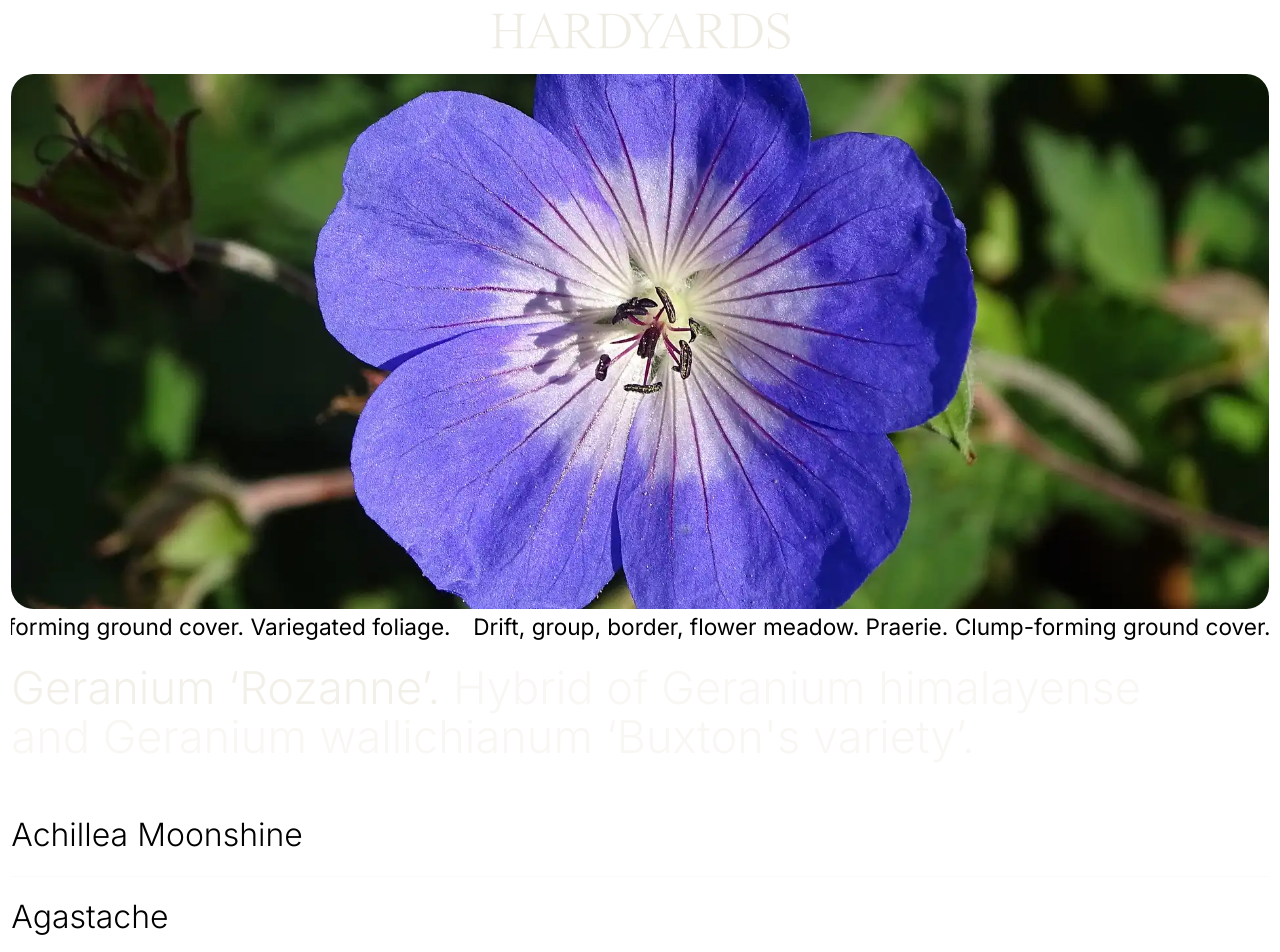
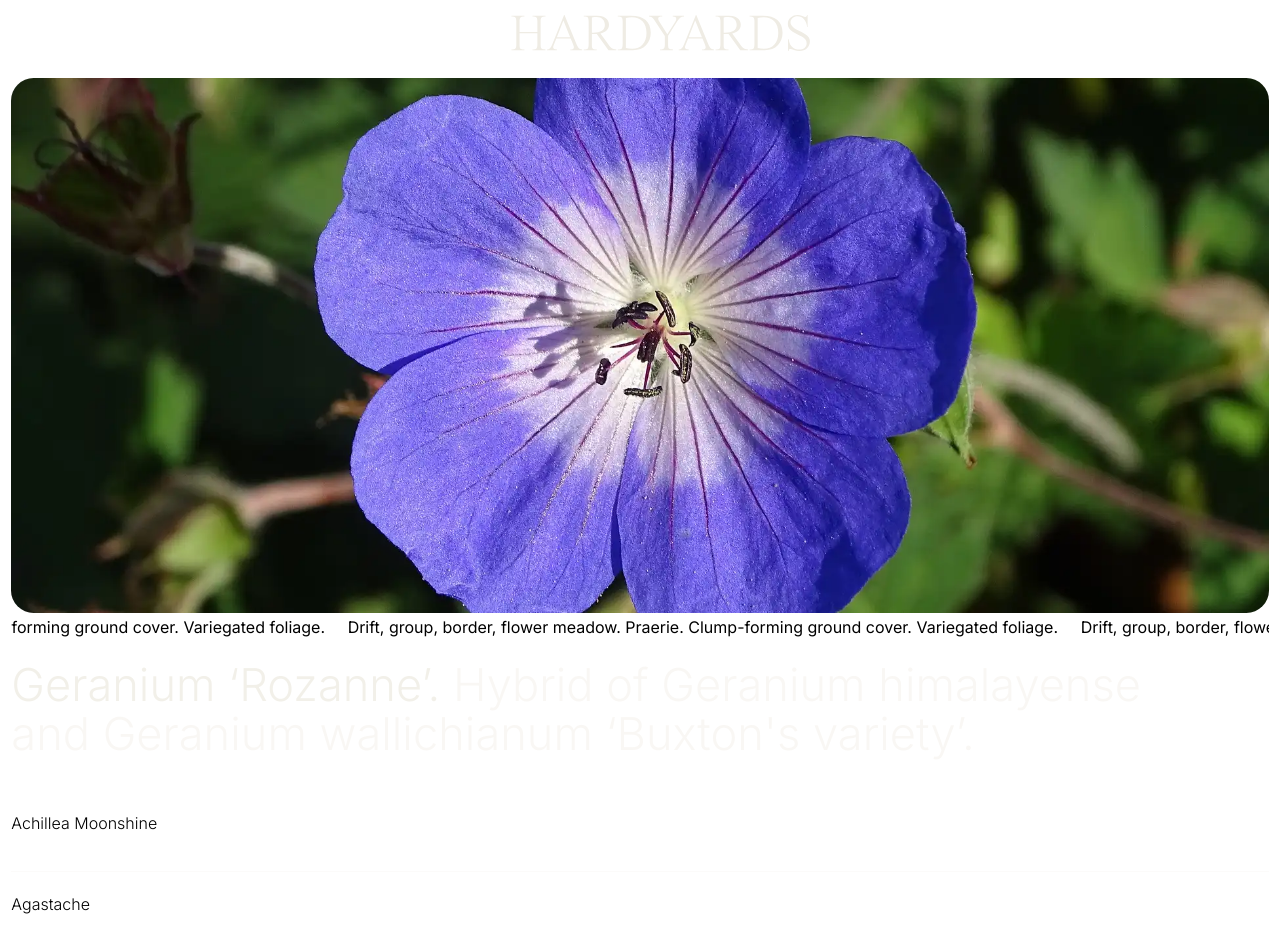
Before and after one commit to bobbyvanrijn/hardyards, a Next.js app: page / in a window 1280 px wide. Shown: the top 952 px of the page. Built offline with nearby package versions, Linux system fonts and the light colour scheme; some icons are missing.

Commit message:
Tweaks: bunch

```diff
--- a/components/Header.js
+++ b/components/Header.js
@@ -1,16 +1,26 @@
 import Image from 'next/image';
+import { RadioButton, CircleSolid } from '@carbon/icons-react';
 import styles from './Header.module.css';
 
 export default function Header() {
     return (
         <>
-            <div className={styles.header} >
+            <div className={styles.header}>
+                <div>
+                    <RadioButton size='40' />
+                    {/* <CircleSolid size='40' /> */}
+                </div>
                 <Image
+                    className={styles.header__logo}
                     src='/hardyards.svg'
                     width='300'
                     height='40'
                     alt='Hardyards logo'
                 />
+                <div>
+                    {/* <RadioButton size='40' /> */}
+                    {/* <CircleSolid size='40' /> */}
+                </div>
             </div>
         </>
     );
--- a/components/Header.module.css
+++ b/components/Header.module.css
@@ -1,6 +1,12 @@
 .header {
     display: flex;
-    justify-content: center;
+    justify-content: space-between;
+    align-items: center;
 
     margin-bottom: var(--scale-5);
 }
+
+.header__logo {
+    width: clamp(12.5rem, 50vw, 18.75rem);
+    height: auto;
+}
--- a/components/List.module.css
+++ b/components/List.module.css
@@ -11,7 +11,7 @@
     align-items: baseline;
     gap: var(--scale-6);
 
-    font-size: var(--scale-5);
+    font-size: var(--type-md);
     font-weight: 300;
 
     padding-block: var(--scale-5);
@@ -20,7 +20,7 @@
 
 .list__itemTitle {
     flex: 1 1 50%;
-    font-size: var(--scale-4);
+    font-size: var(--type-md);
 }
 
 .list__itemIcon {
--- a/components/Marquee.module.css
+++ b/components/Marquee.module.css
@@ -14,6 +14,6 @@
     backface-visibility: hidden;
     z-index: inherit;
 
-    font-size: var(--scale-5);
+    font-size: var(--type-sm);
     padding-left: var(--scale-5);
 }
```
